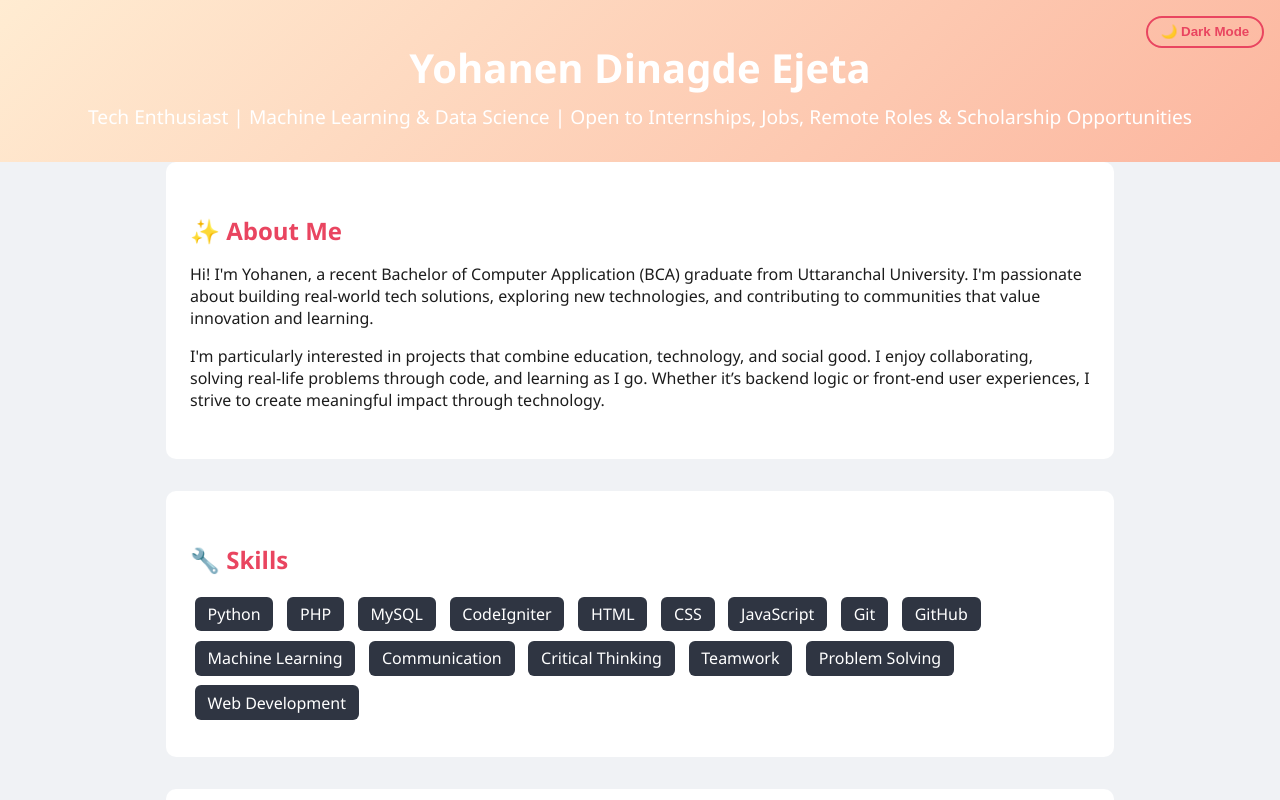
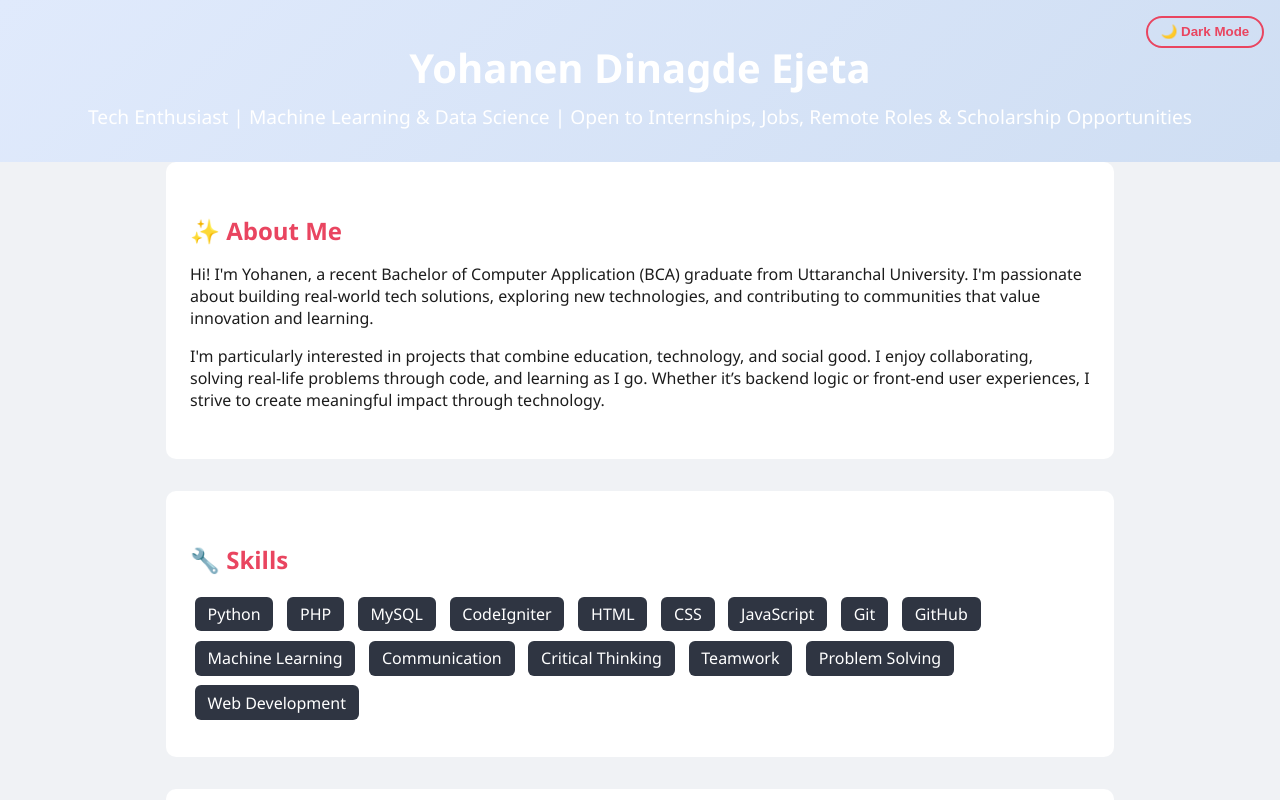
Before and after one commit to yohanen/portfolio-site, a plain HTML site: page index.html in a window 1280 px wide. Both pictures are taken after a click on the button "☀️ Light Mode". Shown: the top 800 px of the page. Drawn offline with Linux system fonts and the light colour scheme.

Commit message:
Update index.html

```diff
--- a/index.html
+++ b/index.html
@@ -110,7 +110,7 @@
     body.light-mode {
       --bg-color: #f0f2f5;
       --text-color: #1c1c1c;
-      --header-bg: linear-gradient(135deg, #ffecd2, #fcb69f);
+      --header-bg: linear-gradient(135deg, #e0eafc, #cfdef3);
       --section-bg: #ffffff;
       --highlight: #e94560;
     }
```
